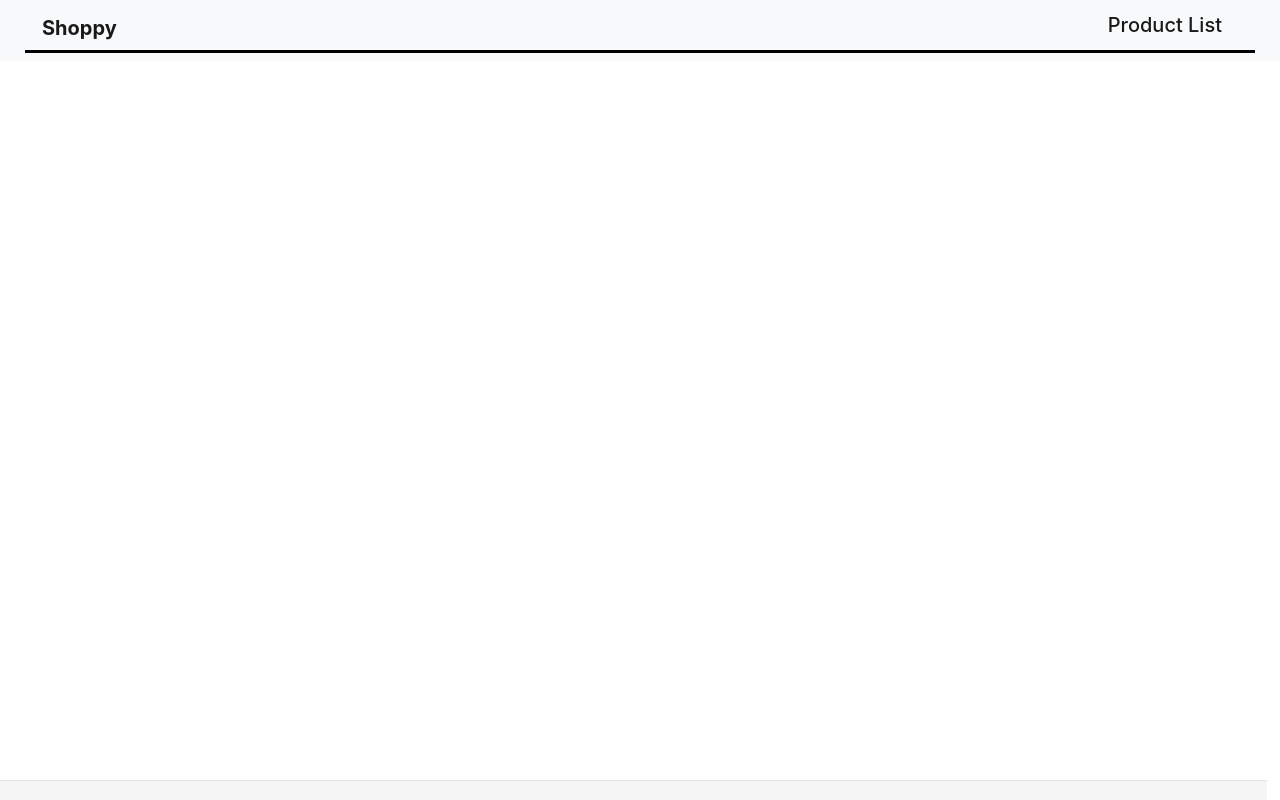
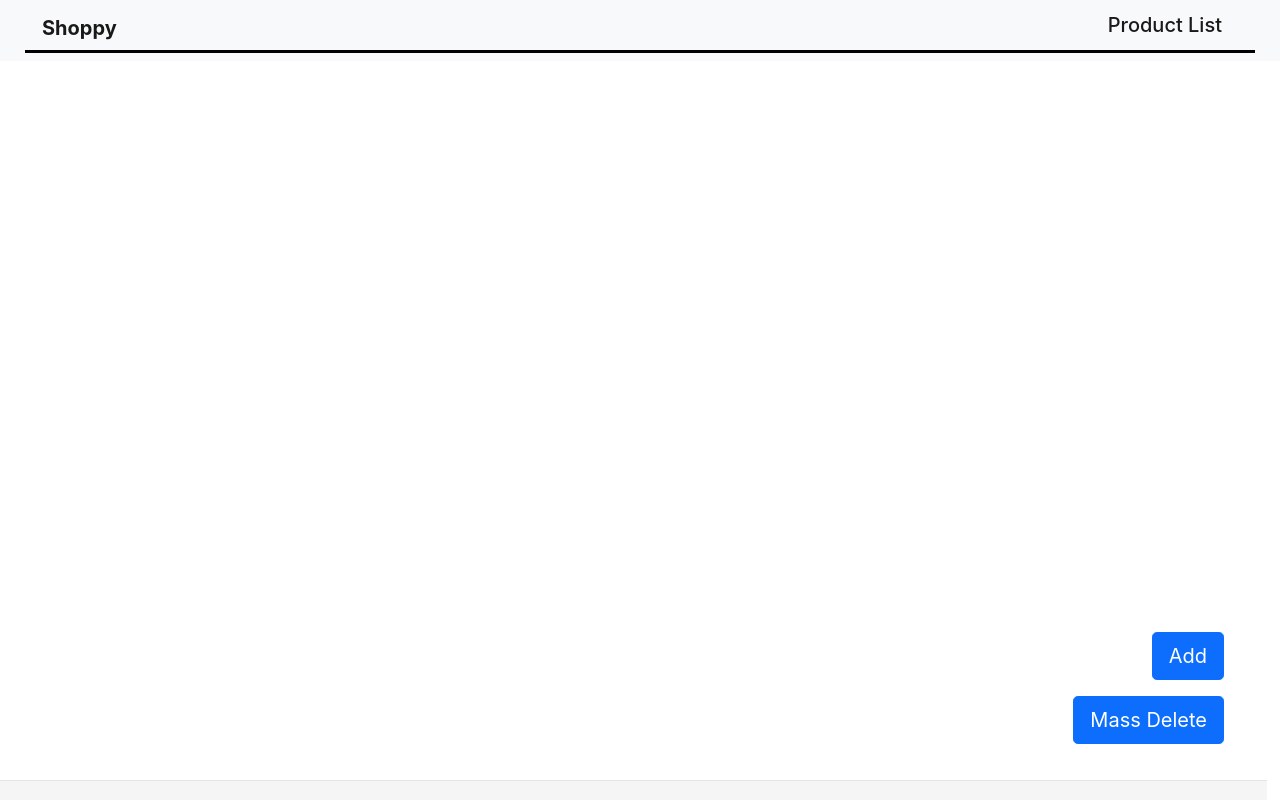
Before and after one commit to blackboardd/shoppy, a React app in the folder client/: page / in a window 1280 px wide. Built offline with nearby package versions, Linux system fonts and the light colour scheme; no server answers.

Commit message:
feat(features/floatingButtons): added add button and mass delete button

```diff
--- a/client/src/App.tsx
+++ b/client/src/App.tsx
@@ -1,5 +1,8 @@
 import Navbar from '@/features/navbar/components';
 import ProductList from '@/features/productList';
+import AddButton from './features/addButton/components';
+import FloatingButtons from './features/floatingButtons/components';
+import MassDeleteButton from './features/massDeleteButton/components';
 
 /**
  * Application entry point.
@@ -10,6 +13,7 @@ export const App: () => JSX.Element = (): JSX.Element => {
   return (
     <div className="App">
       <Navbar>
+        <FloatingButtons />
         <ProductList />
       </Navbar>
     </div>
--- /dev/null
+++ b/client/src/features/addButton/components/index.tsx
@@ -0,0 +1,23 @@
+import './styles.scss';
+
+/**
+ * Add button component.
+ *
+ * @returns {JSX.Element}
+ */
+const AddButton = (): JSX.Element => {
+  // Function to handle clicks on the button that route the page to the add product page
+  const handleClick = (): void => {
+    window.location.href = '/add';
+  };
+
+  return (
+    <div className="btn-add">
+      <button className="btn btn-primary btn-lg btn-block" onClick={handleClick}>
+        Add
+      </button>
+    </div>
+  )
+};
+
+export default AddButton;
--- /dev/null
+++ b/client/src/features/addButton/components/styles.scss
@@ -0,0 +1,3 @@
+.btn-add {
+  padding: 0.5rem;
+}
--- /dev/null
+++ b/client/src/features/floatingButtons/components/index.tsx
@@ -0,0 +1,22 @@
+import AddButton from '@/features/addButton/components';
+import MassDeleteButton from '@/features/massDeleteButton/components';
+import './styles.scss';
+
+/**
+ * Floating button component.
+ *
+ * @returns {JSX.Element}
+ */
+const FloatingButtons = (): JSX.Element => {
+  return (
+    <div className="btn-float">
+      <div className="btn-float-container">
+        <AddButton />
+        <MassDeleteButton />
+      </div>
+    </div>
+  );
+};
+
+
+export default FloatingButtons;
--- /dev/null
+++ b/client/src/features/floatingButtons/components/styles.scss
@@ -0,0 +1,13 @@
+.btn-float {
+  position: fixed;
+  bottom: 3rem;
+  right: 3rem;
+  z-index: 10;
+}
+
+.btn-float-container {
+  display: flex;
+  flex-direction: column;
+  justify-content: flex-end;
+  align-items: end;
+}
--- /dev/null
+++ b/client/src/features/massDeleteButton/components/index.tsx
@@ -0,0 +1,33 @@
+import * as config from '@/config/api';
+import './styles.scss';
+
+/**
+ * Mass delete button component.
+ *
+ * @returns {JSX.Element}
+ */
+const MassDeleteButton = (): JSX.Element => {
+  // handleClick function to send a fetch request to the config.API_URL endpoint to delete all products
+  const handleClick = (): void => {
+    fetch(`${config.API_URL}/products`, {
+      method: 'DELETE',
+    })
+      .then(() => {
+        window.location.reload();
+      })
+      .catch((error) => {
+        console.log(error);
+      });
+
+  };
+
+  return (
+    <div className="btn-mass-delete">
+      <button className="btn btn-primary btn-lg btn-block" onClick={handleClick}>
+        Mass Delete
+      </button>
+    </div>
+  )
+};
+
+export default MassDeleteButton;
--- /dev/null
+++ b/client/src/features/massDeleteButton/components/styles.scss
@@ -0,0 +1,3 @@
+.btn-mass-delete {
+  padding: 0.5rem;
+}
```
